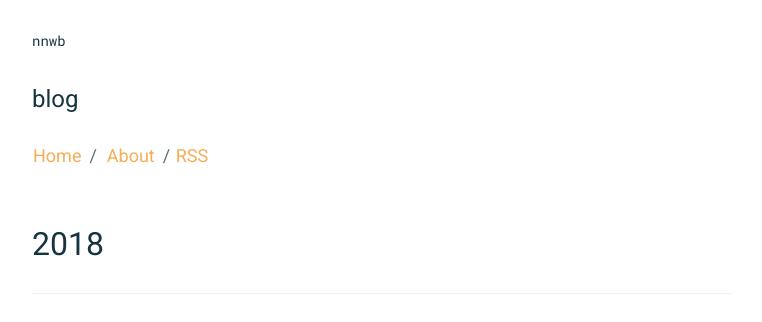
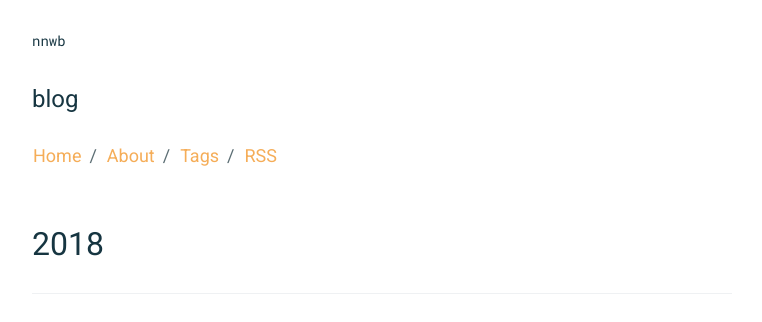
Before and after one commit to nnwb/nnwb.github.io, a Jekyll site: the page built from index.html, in a window 1280 px wide. Shown: the top 322 px of the page, without its empty margins (258-1020 px from the left). Built offline with Jekyll 4.4.1, drawn with Linux system fonts in a browser that asks for light colours.

Commit message:
Update header.html

```diff
--- a/_includes/header.html
+++ b/_includes/header.html
@@ -4,6 +4,6 @@
   <h1>{{ site.description }}</h1>
   {% endif %}
   <p>
-    <a href="{{ "/" | prepend: site.baseurl }}">Home</a><span class="u-separate"></span> <a href="{{ "/about/" | prepend: site.baseurl }}">About</a><span class="u-separate"></span><a href="{{ "/feed.xml" | prepend: site.baseurl }}">RSS</a>
+    <a href="{{ "/" | prepend: site.baseurl }}">Home</a><span class="u-separate"></span> <a href="{{ "/about/" | prepend: site.baseurl }}">About</a><span class="u-separate"></span> <a href="{{ "/tags/" | prepend: site.baseurl }}">Tags</a><span class="u-separate"></span> <a href="{{ "/feed.xml" | prepend: site.baseurl }}">RSS</a>
   </p>
 </header>
```
